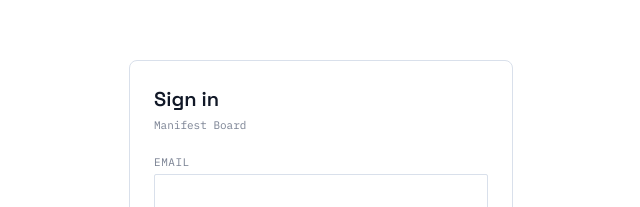
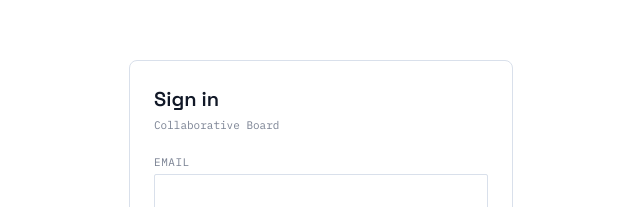
Before and after one commit to JoshuaMColon/collaborative-kanban-board, a React (Vite) app: page / in a window 1280 px wide. Shown: the part 175-382 px from the top of the page, without its empty margins (319-959 px from the left). Built offline with nearby package versions, Linux system fonts and the light colour scheme; no server answers.

Commit message:
Added a descriptive README file for the project

```diff
--- a/index.html
+++ b/index.html
@@ -4,7 +4,7 @@
     <meta charset="UTF-8" />
     <link rel="icon" type="image/svg+xml" href="/favicon.svg" />
     <meta name="viewport" content="width=device-width, initial-scale=1.0" />
-    <title>Manifest Board</title>
+    <title>Collaborative Board</title>
   </head>
   <body>
     <div id="root"></div>
--- a/src/components/AuthScreen.tsx
+++ b/src/components/AuthScreen.tsx
@@ -26,7 +26,9 @@ export function AuthScreen({
         : await onSignUp(email, password);
 
     if (ok && mode === "signup") {
-      setNotice("Account created. Check your email if confirmation is required.");
+      setNotice(
+        "Account created. Check your email if confirmation is required.",
+      );
     }
 
     setSubmitting(false);
@@ -42,7 +44,7 @@ export function AuthScreen({
           {mode === "signin" ? "Sign in" : "Create account"}
         </h1>
         <p className="mb-5 font-mono text-[11px] text-text-muted">
-          Manifest Board
+          Collaborative Board
         </p>
 
         <label className="mb-3 block">
@@ -67,7 +69,9 @@ export function AuthScreen({
             type="password"
             required
             minLength={6}
-            autoComplete={mode === "signin" ? "current-password" : "new-password"}
+            autoComplete={
+              mode === "signin" ? "current-password" : "new-password"
+            }
             value={password}
             onChange={(e) => setPassword(e.target.value)}
             className="w-full rounded-sm border border-ink-border bg-ink px-3 py-2 text-sm text-text-primary outline-none focus:border-signal-amber/60"
@@ -75,7 +79,9 @@ export function AuthScreen({
         </label>
 
         {error && (
-          <p className="mb-3 font-mono text-[11px] text-signal-amber">{error}</p>
+          <p className="mb-3 font-mono text-[11px] text-signal-amber">
+            {error}
+          </p>
         )}
         {notice && (
           <p className="mb-3 font-mono text-[11px] text-live-green">{notice}</p>
```
Also changed, not shown: 5 other files (tests, documents, lock files or other folders).
